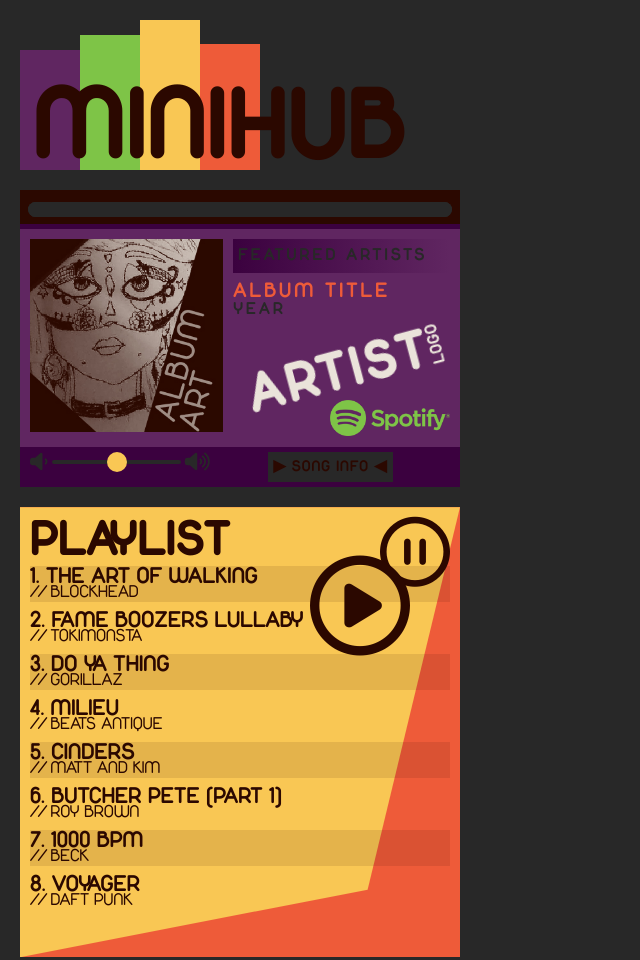
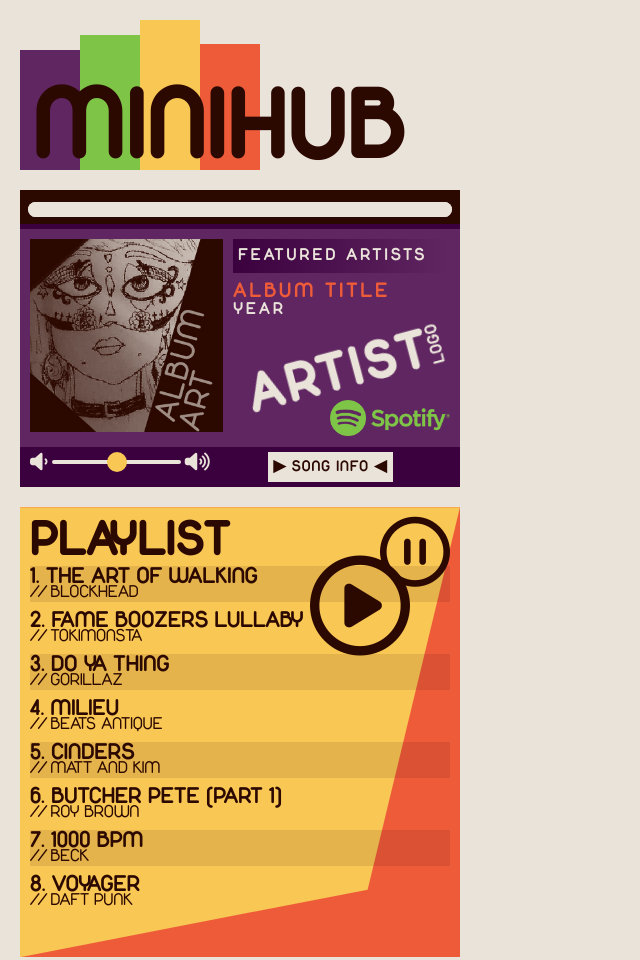
Before and after one commit to mayaqj/minihub, a plain HTML site: page index.html in a window 1280 px wide. Shown: the top 960 px of the page, without its empty margins (0-640 px from the left). Drawn offline with Linux system fonts and the light colour scheme.

Commit message:
Fixed background
Changed background color back to cream

```diff
--- a/assets/main.scss
+++ b/assets/main.scss
@@ -50,8 +50,7 @@
 }
 
 $colors: (
-    cream: #282828,
-    //cream: #eae3da,
+    cream: #eae3da,
     purp: #602661,
     green: #7ec447,
     yellow: #f9c754,
```
Also changed, not shown: assets/main.css, 1 other file.
